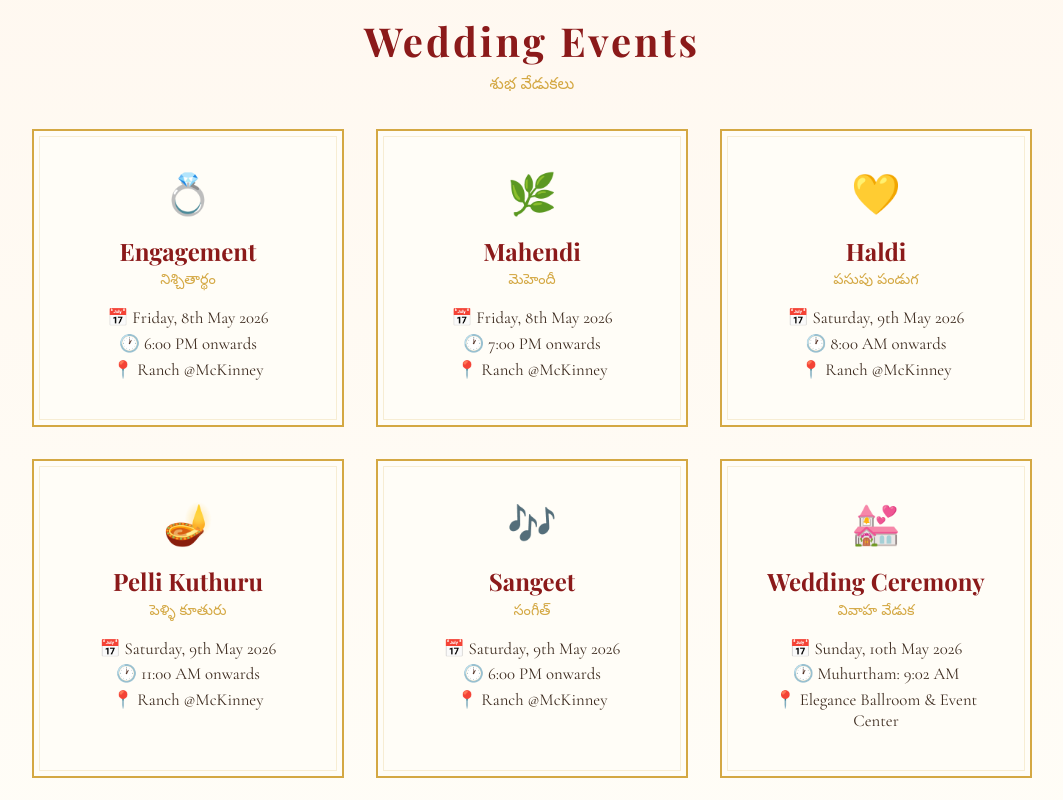
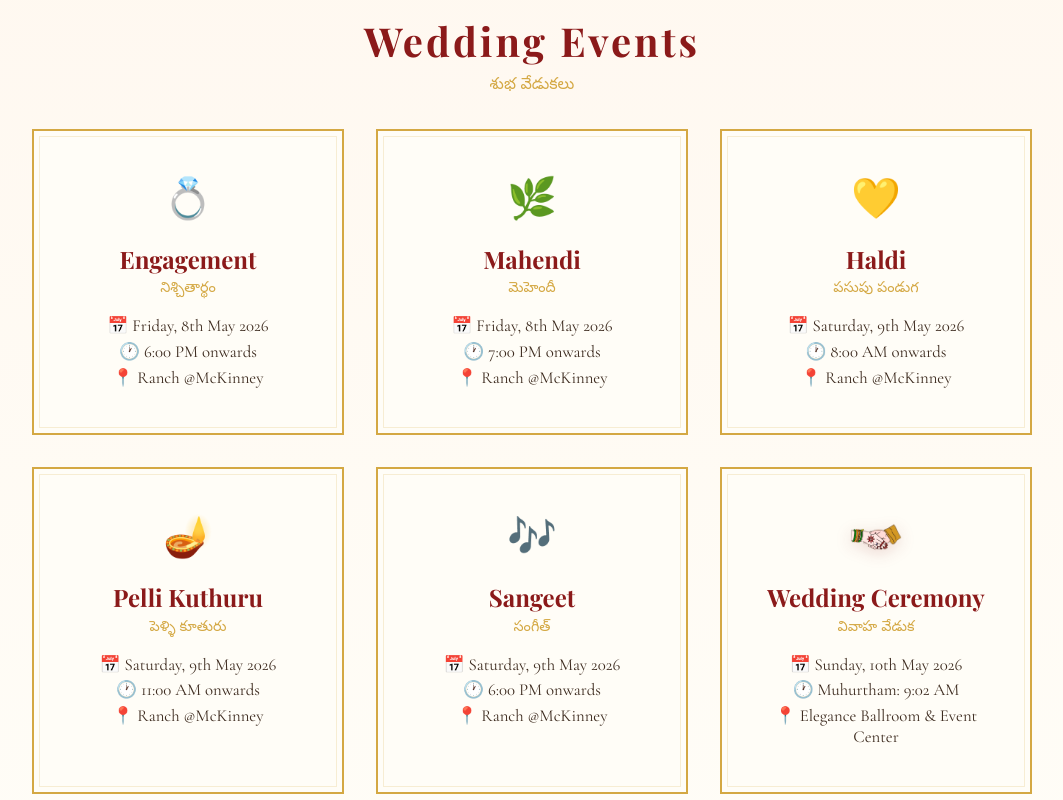
Before and after one commit to jarugulavenkat7/wedding-invite, a React (Create React App) app: page / in a window 1280 px wide. Shown: the part 2040-2840 px from the top of the page, without its empty margins (108-1171 px from the left). Built offline with nearby package versions, Linux system fonts and the light colour scheme; a web font is replaced by a local one.

Commit message:
adjusted animation and modified wedding cermony pic

```diff
--- a/src/App.css
+++ b/src/App.css
@@ -606,6 +606,20 @@ label {
 .event-icon {
   font-size: 2.5rem;
   margin-bottom: 1rem;
+  display: flex;
+  align-items: center;
+  justify-content: center;
+  min-height: 3.5rem;
+}
+
+.event-icon-image {
+  width: 3.3rem;
+  height: 3.3rem;
+  object-fit: contain;
+  display: block;
+  mix-blend-mode: multiply;
+  filter: contrast(1.08) saturate(1.05) drop-shadow(0 4px 8px rgba(139, 26, 26, 0.16));
+  background: transparent;
 }
 
 .event-name {
--- a/src/components/EventDetails.js
+++ b/src/components/EventDetails.js
@@ -23,25 +23,8 @@ const EventDetails = () => {
     threshold: 0.1,
   });
 
-  const sectionVariants = {
-    hidden: { opacity: 0, y: 50 },
-    visible: {
-      opacity: 1,
-      y: 0,
-      transition: { duration: 0.8, ease: 'easeOut' },
-    },
-  };
-
   return (
-    <motion.section
-      className="events-section"
-      id="events"
-      ref={ref}
-      initial="hidden"
-      whileInView="visible"
-      viewport={{ once: true, amount: 0.15 }}
-      variants={sectionVariants}
-    >
+    <section className="events-section" id="events" ref={ref}>
       <motion.h2
         className="section-title"
         initial={{ opacity: 0, y: 30 }}
@@ -70,7 +53,17 @@ const EventDetails = () => {
             animate={inView ? 'visible' : 'hidden'}
             whileHover={{ scale: 1.02 }}
           >
-            <div className="event-icon">{event.icon}</div>
+            <div className="event-icon">
+              {event.iconImage ? (
+                <img
+                  src={`${process.env.PUBLIC_URL}/${event.iconImage}`}
+                  alt={event.name}
+                  className="event-icon-image"
+                />
+              ) : (
+                event.icon
+              )}
+            </div>
             <h3 className="event-name">{event.name}</h3>
             <p className="event-name-telugu">{event.nameSub}</p>
             <p className="event-date">
@@ -85,7 +78,7 @@ const EventDetails = () => {
           </motion.div>
         ))}
       </div>
-    </motion.section>
+    </section>
   );
 };
 
--- a/src/components/Hero.js
+++ b/src/components/Hero.js
@@ -7,15 +7,6 @@ const Hero = () => {
   // Countdown to wedding date
   const weddingDate = new Date('2026-05-10T09:02:00');
   const [timeLeft, setTimeLeft] = useState(getTimeLeft());
-
-  const sectionVariants = {
-    hidden: { opacity: 0, y: 50 },
-    visible: {
-      opacity: 1,
-      y: 0,
-      transition: { duration: 0.8, ease: 'easeOut' },
-    },
-  };
 
   function getTimeLeft() {
     const now = new Date();
@@ -39,14 +30,7 @@ const Hero = () => {
   const petals = ['🌸', '🪷', '🌺', '💐', '🌼'];
 
   return (
-    <motion.section
-      className="hero"
-      id="home"
-      initial="hidden"
-      whileInView="visible"
-      viewport={{ once: true, amount: 0.35 }}
-      variants={sectionVariants}
-    >
+    <section className="hero" id="home">
       {/* Decorative borders */}
       <div className="hero-border" />
       <div className="hero-border-inner" />
@@ -196,7 +180,7 @@ const Hero = () => {
           ↓
         </motion.span>
       </motion.div>
-    </motion.section>
+    </section>
   );
 };
 
--- a/src/components/InvitationCard.js
+++ b/src/components/InvitationCard.js
@@ -10,15 +10,6 @@ const InvitationCard = () => {
     threshold: 0.2,
   });
 
-  const sectionVariants = {
-    hidden: { opacity: 0, y: 50 },
-    visible: {
-      opacity: 1,
-      y: 0,
-      transition: { duration: 0.8, ease: 'easeOut' },
-    },
-  };
-
   const cardVariants = {
     hidden: { opacity: 0, y: 60, scale: 0.95 },
     visible: {
@@ -30,15 +21,7 @@ const InvitationCard = () => {
   };
 
   return (
-    <motion.section
-      className="invitation-section"
-      id="invitation"
-      ref={ref}
-      initial="hidden"
-      whileInView="visible"
-      viewport={{ once: true, amount: 0.2 }}
-      variants={sectionVariants}
-    >
+    <section className="invitation-section" id="invitation" ref={ref}>
       <motion.div
         className="invitation-card"
         variants={cardVariants}
@@ -137,7 +120,7 @@ const InvitationCard = () => {
           </div>
         </motion.div>
       </motion.div>
-    </motion.section>
+    </section>
   );
 };
 
--- a/src/components/RSVP.js
+++ b/src/components/RSVP.js
@@ -13,25 +13,8 @@ const RSVP = () => {
     threshold: 0.2,
   });
 
-  const sectionVariants = {
-    hidden: { opacity: 0, y: 50 },
-    visible: {
-      opacity: 1,
-      y: 0,
-      transition: { duration: 0.8, ease: 'easeOut' },
-    },
-  };
-
   return (
-    <motion.section
-      className="rsvp-section"
-      id="rsvp"
-      ref={ref}
-      initial="hidden"
-      whileInView="visible"
-      viewport={{ once: true, amount: 0.2 }}
-      variants={sectionVariants}
-    >
+    <section className="rsvp-section" id="rsvp" ref={ref}>
       <motion.h2
         className="section-title"
         initial={{ opacity: 0, y: 30 }}
@@ -100,7 +83,7 @@ const RSVP = () => {
           </p>
         </motion.div>
       </motion.div>
-    </motion.section>
+    </section>
   );
 };
 
--- a/src/components/Venue.js
+++ b/src/components/Venue.js
@@ -10,25 +10,8 @@ const Venue = () => {
     threshold: 0.2,
   });
 
-  const sectionVariants = {
-    hidden: { opacity: 0, y: 50 },
-    visible: {
-      opacity: 1,
-      y: 0,
-      transition: { duration: 0.8, ease: 'easeOut' },
-    },
-  };
-
   return (
-    <motion.section
-      className="venue-section"
-      id="venue"
-      ref={ref}
-      initial="hidden"
-      whileInView="visible"
-      viewport={{ once: true, amount: 0.2 }}
-      variants={sectionVariants}
-    >
+    <section className="venue-section" id="venue" ref={ref}>
       <motion.h2
         className="section-title"
         initial={{ opacity: 0, y: 30 }}
@@ -97,7 +80,7 @@ const Venue = () => {
           {t.venueDirections}
         </motion.a>
       </motion.div>
-    </motion.section>
+    </section>
   );
 };
 
--- a/src/translations.js
+++ b/src/translations.js
@@ -86,7 +86,8 @@ const translations = {
         venue: 'Ranch @McKinney',
       },
       {
-        icon: '💒',
+        icon: '🕉️',
+        iconImage: 'image%202.png',
         name: 'Wedding Ceremony',
         nameSub: 'వివాహ వేడుక',
         date: 'Sunday, 10th May 2026',
@@ -113,7 +114,7 @@ const translations = {
       { emoji: '💛', label: 'Haldi' },
       { emoji: '🪔', label: 'Pelli Kuthuru' },
       { emoji: '🎶', label: 'Sangeet' },
-      { emoji: '💒', label: 'Wedding' },
+      { emoji: '🕉️', label: 'Wedding' },
     ],
     galleryHint: '📸 Replace placeholders with your photos in the public/gallery/ folder',
 
@@ -234,7 +235,8 @@ const translations = {
         venue: 'రాంచ్ @మక్కిన్నే',
       },
       {
-        icon: '💒',
+        icon: '🕉️',
+        iconImage: 'image%202.png',
         name: 'వివాహ వేడుక',
         nameSub: 'Wedding Ceremony',
         date: 'ఆదివారం, 10 మే 2026',
@@ -261,7 +263,7 @@ const translations = {
       { emoji: '💛', label: 'పసుపు పండుగ' },
       { emoji: '🪔', label: 'పెళ్ళి కూతురు' },
       { emoji: '🎶', label: 'సంగీత్' },
-      { emoji: '💒', label: 'వివాహం' },
+      { emoji: '🕉️', label: 'వివాహం' },
     ],
     galleryHint: '📸 మీ ఫోటోలను public/gallery/ ఫోల్డర్‌లో ఉంచండి',
 
@@ -382,7 +384,8 @@ const translations = {
         venue: 'ರಾಂಚ್ @ಮೆಕ್ಕಿನ್ನಿ',
       },
       {
-        icon: '💒',
+        icon: '🕉️',
+        iconImage: 'image%202.png',
         name: 'ಮದುವೆ ಸಮಾರಂಭ',
         nameSub: 'Wedding Ceremony',
         date: 'ಭಾನುವಾರ, 10 ಮೇ 2026',
@@ -409,7 +412,7 @@ const translations = {
       { emoji: '💛', label: 'ಹಲದಿ' },
       { emoji: '🪔', label: 'ಮದುವೆ ಸಮಾರಂಭ' },
       { emoji: '🎶', label: 'ಸಂಗೀತ್' },
-      { emoji: '💒', label: 'ಮದುವೆ' },
+      { emoji: '🕉️', label: 'ಮದುವೆ' },
     ],
     galleryHint: '📸 ನಿಮ್ಮ ಫೋಟೋಗಳನ್ನು public/gallery/ ಫೋಲ್ಡರ್‌ನಲ್ಲಿ ಇಡಿ',
 
```
Also changed, not shown: public/image 2.png (added).
